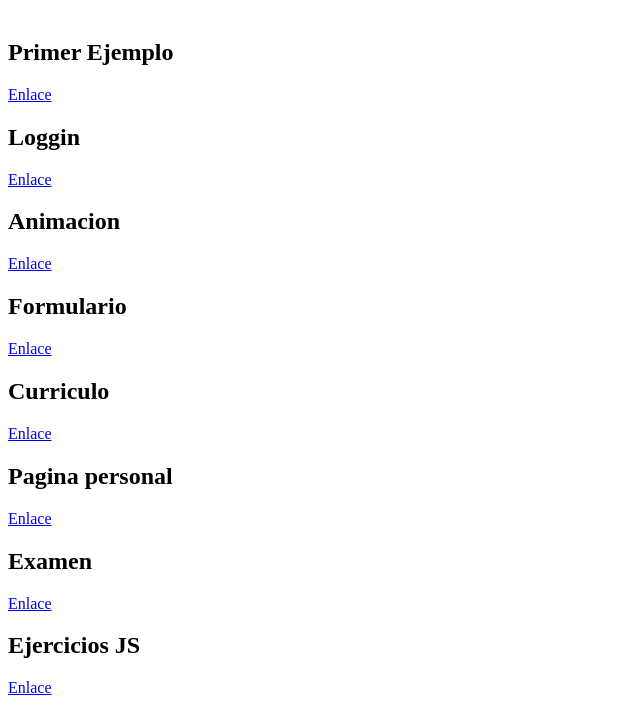
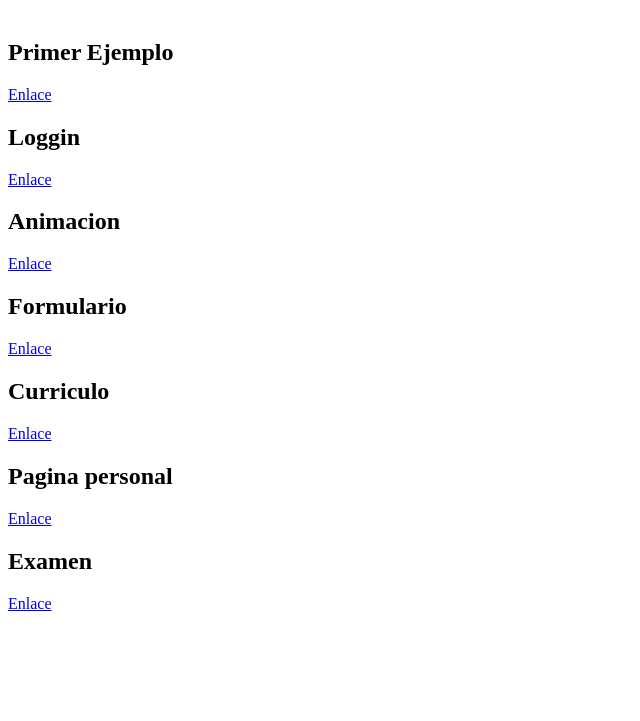
Before and after one commit to luis070505/4IV8_PSW_Cruz_Moreno_Luis_Antoni, a plain HTML site: page index.html in a window 1280 px wide. Shown: the part 79-800 px from the top of the page, without its empty margins (0-640 px from the left). Drawn offline with Linux system fonts and the light colour scheme.

Commit message:
directorio

```diff
--- a/index.html
+++ b/index.html
@@ -30,7 +30,5 @@
     <h2>Examen</h2>
     <a href="Examen/index.html" >Enlace</a>
     <br>
-    <h2>Ejercicios JS</h2>
-    <a href="EjerciciosJS/index.html" >Enlace</a>
-</body>
+
 </html>
```
